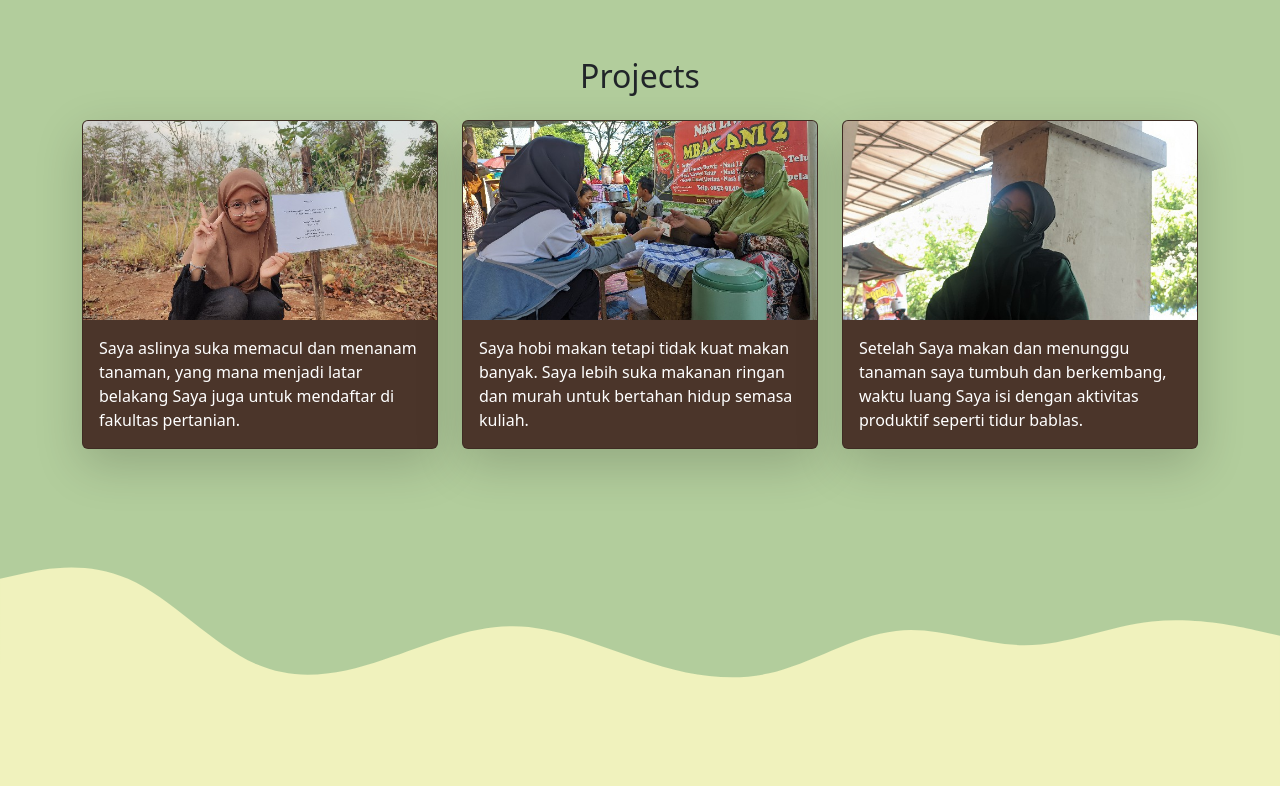
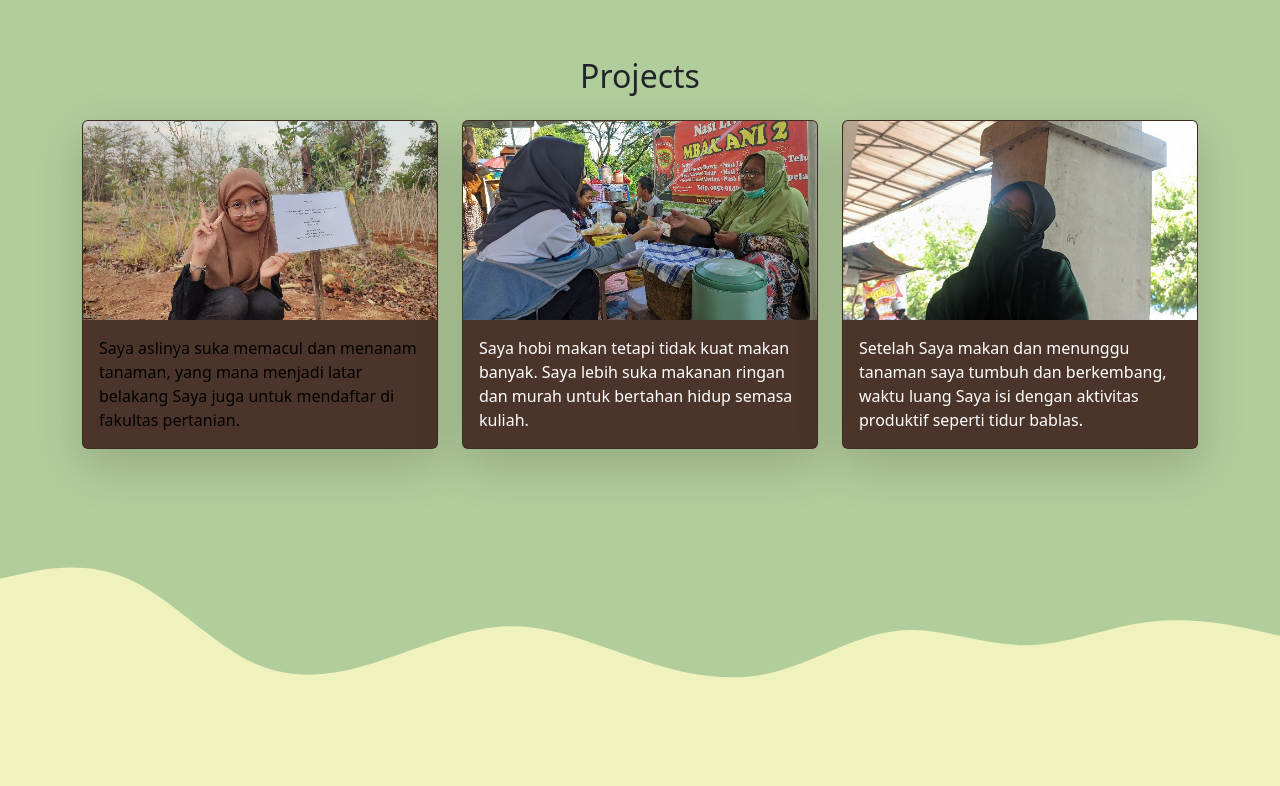
Before and after one commit to 7chill-ahmad/web_suntea, a plain HTML site: page index.html in a window 1280 px wide. Shown: the part 1500-2286 px from the top of the page. Drawn offline with nearby package versions, Linux system fonts and the light colour scheme.

Commit message:
Update index.html

```diff
--- a/index.html
+++ b/index.html
@@ -82,7 +82,7 @@
         </div>
         <div class="row">
           <div class="col-md-4 pb-3">
-            <div class="card shadow-lg text-white">
+            <div class="card shadow-lg text-black">
               <img src="images/pj11.jpg" class="card-img-top" alt="..." />
               <div class="card-body">
                 <p class="card-text">Saya aslinya suka memacul dan menanam tanaman, yang mana menjadi latar belakang Saya juga untuk mendaftar di fakultas pertanian.</p>
```
